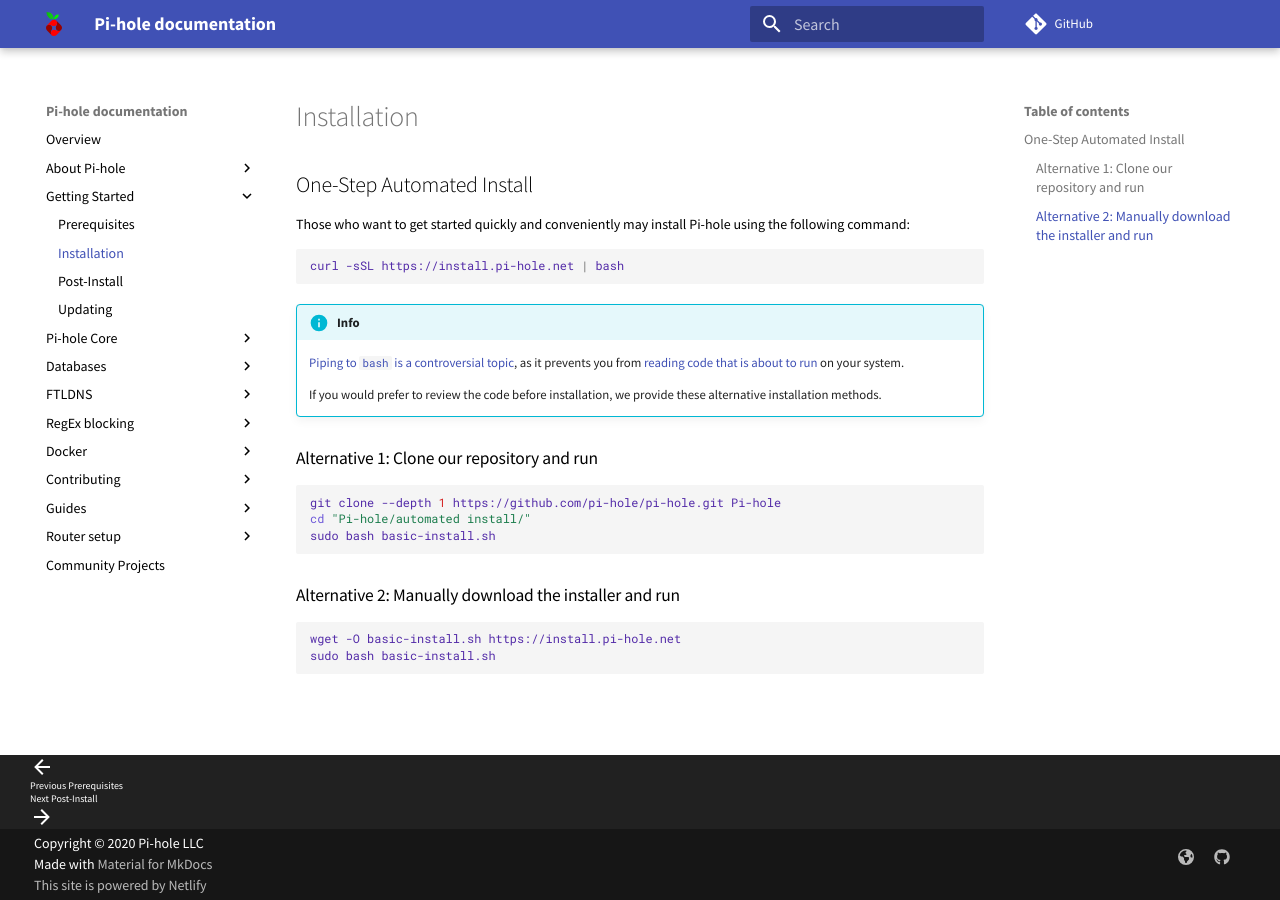
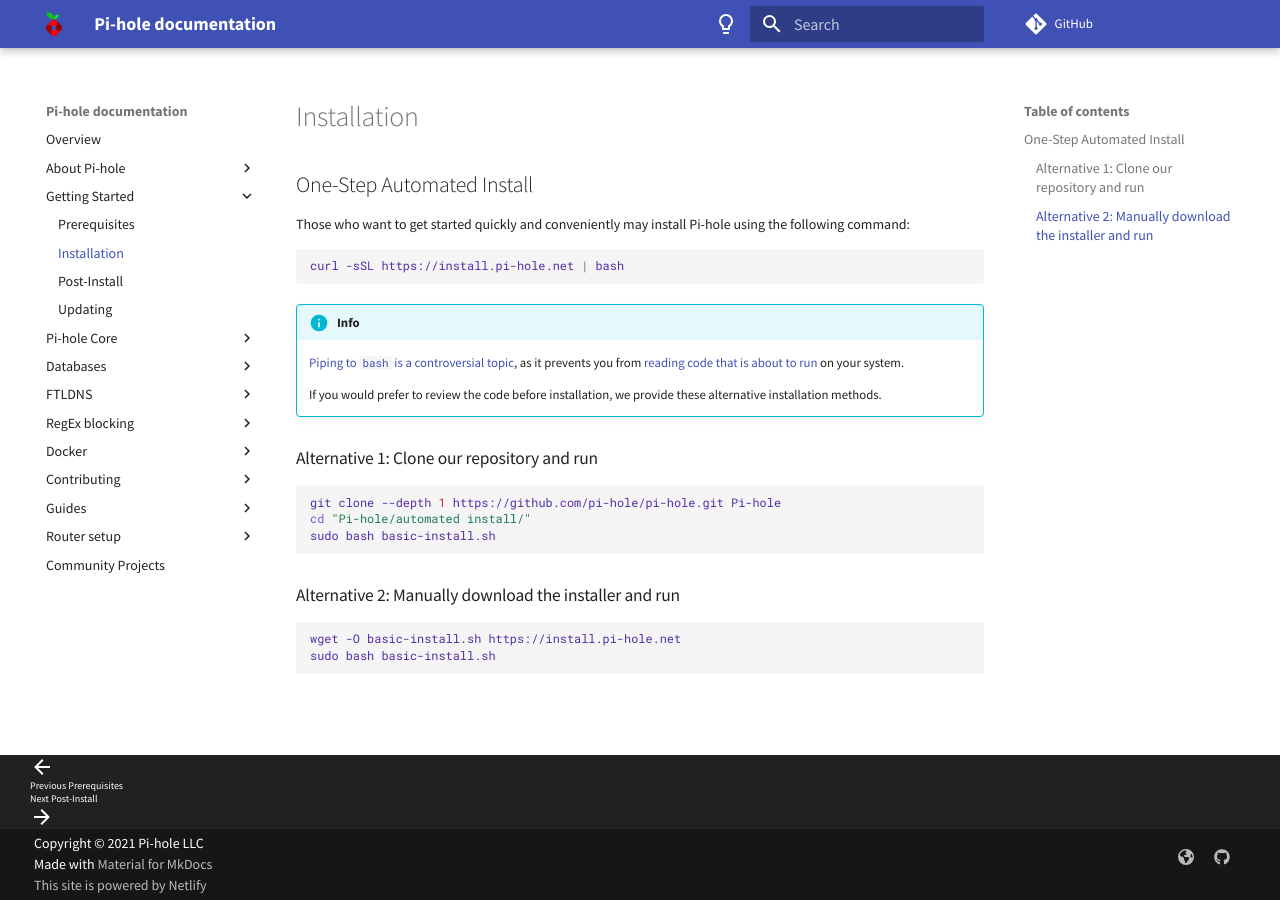
Before and after one commit to pi-hole/docs, an MkDocs documentation site: the page built from docs/main/basic-install.md, in a window 1280 px wide. Built offline with MkDocs 1.6.1 and Material for MkDocs 9.7.7, drawn with Linux system fonts in a browser that asks for light colours; comment, search, counter and statistics services are not loaded.

Commit message:
Add dark mode switch
Signed-off-by: DL6ER <dl6er@dl6er.de>

````diff
--- a/docs/extra.css
+++ b/docs/extra.css
@@ -1,8 +1,3 @@
-body,
-input {
-    color: #000;
-}
-
 .md-nav {
     font-size: 14px;
     line-height: 1.4;
@@ -16,9 +11,17 @@
 .md-typeset code,
 .md-typeset pre {
     white-space: pre-wrap;
-    color: #532ba8;
+    color: var(--code-color);
 }
 
 .text-center {
     text-align: center !important;
 }
+
+[data-md-color-scheme="default"] {
+    --code-color: #532ba8;
+}
+
+[data-md-color-scheme="slate"] {
+    --code-color: #a47df8;
+}
--- a/mkdocs.yml
+++ b/mkdocs.yml
@@ -2,7 +2,7 @@
 site_url: 'https://docs.pi-hole.net/'
 repo_url: 'https://github.com/pi-hole/pi-hole'
 edit_uri: '../docs/blob/master/docs/'
-copyright: 'Copyright &copy; 2020 Pi-hole LLC'
+copyright: 'Copyright &copy; 2021 Pi-hole LLC'
 remote_branch: gh-pages
 theme:
   name: 'material'
@@ -17,6 +17,25 @@
     code: 'Roboto Mono'
   features:
     - navigation.top
+  palette:
+
+    # Light mode
+    - media: "(prefers-color-scheme: light)"
+      scheme: default
+      primary: indigo
+      accent: indigo
+      toggle:
+        icon: material/lightbulb-outline
+        name: Switch to dark mode
+
+    # Dark mode
+    - media: "(prefers-color-scheme: dark)"
+      scheme: slate
+      primary: indigo
+      accent: indigo
+      toggle:
+        icon: material/lightbulb
+        name: Switch to light mode
 
 markdown_extensions:
   # Code highlighting in ``` ``` blocks
````
